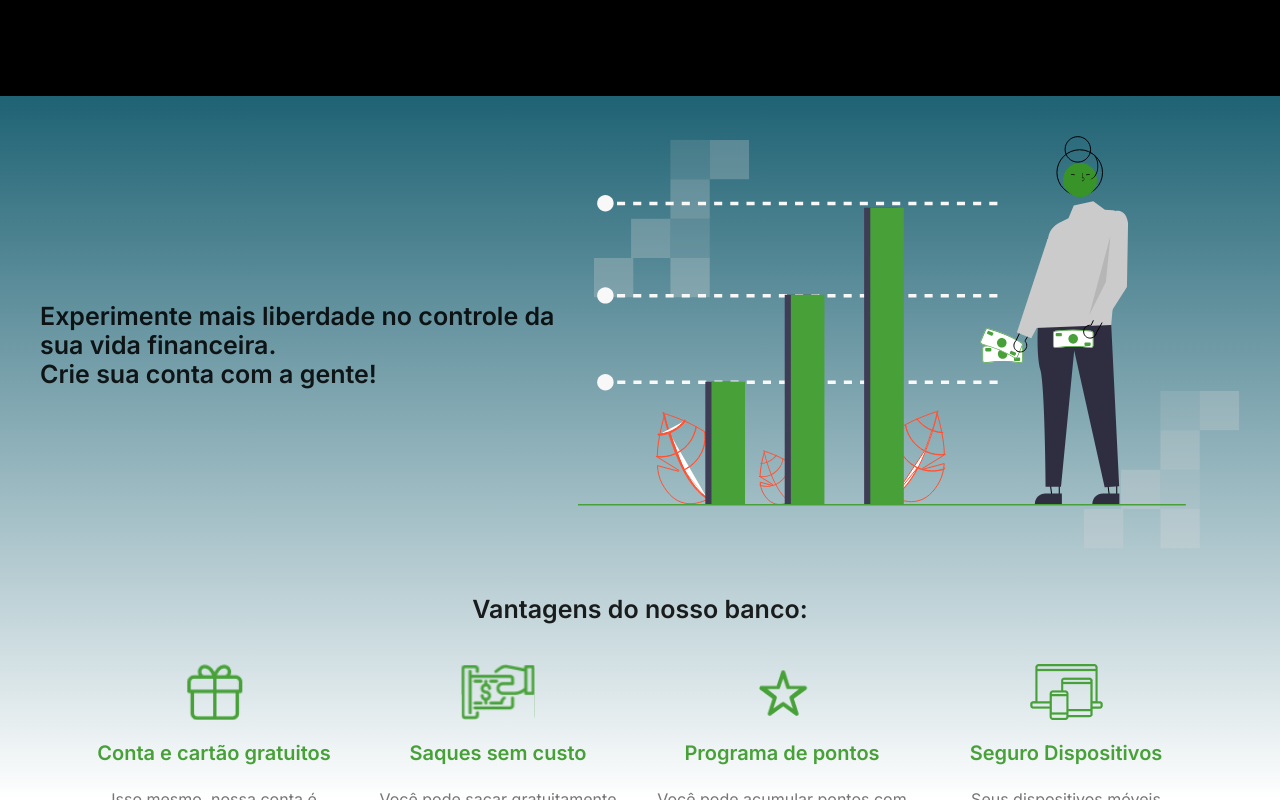
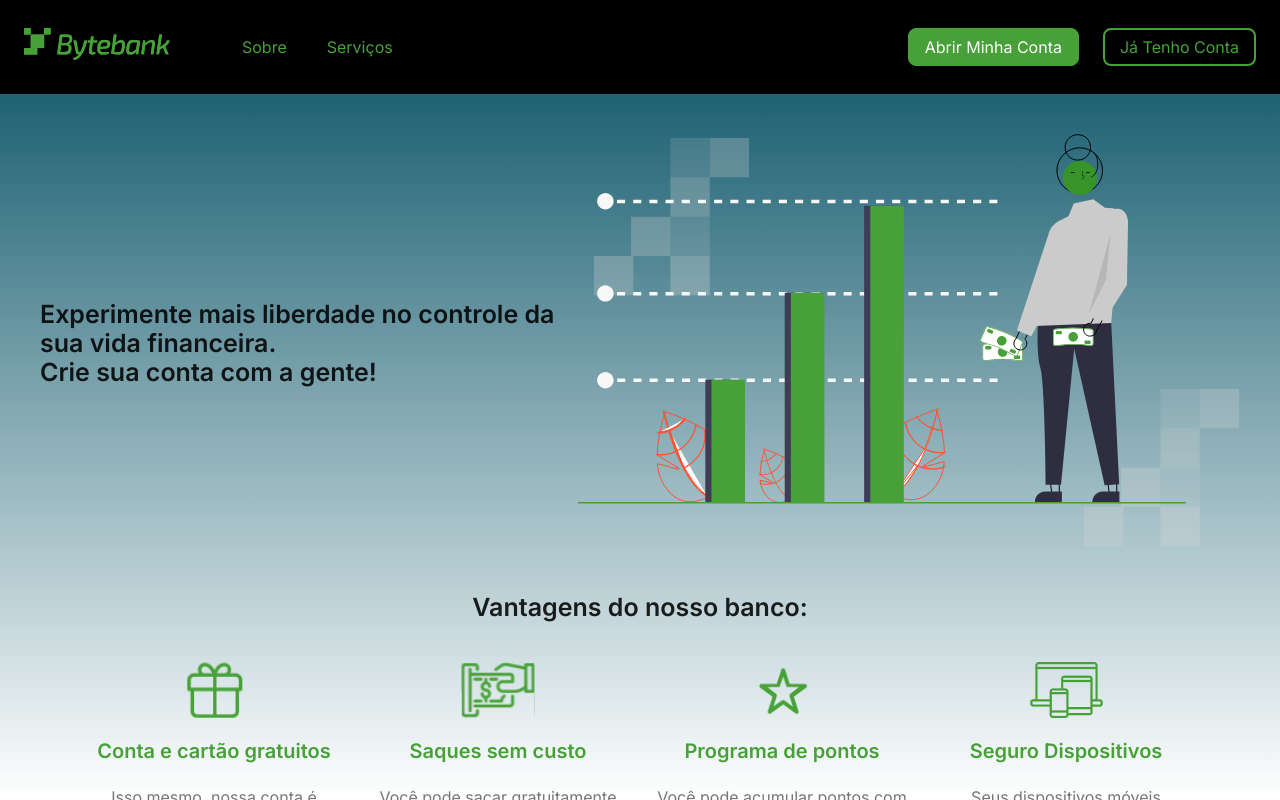
Before and after one commit to crisgon/desafio-projeto-financeiro, a Next.js app in the folder apps/landing_page/: page / in a window 1280 px wide. Built offline with nearby package versions, Linux system fonts and the light colour scheme.

Commit message:
feat: add landing page header

```diff
--- a/apps/landing_page/app/page.tsx
+++ b/apps/landing_page/app/page.tsx
@@ -3,6 +3,8 @@
 import { Box, Typography, useTheme } from "@mui/material";
 import { Footer } from "@repo/ui/footer";
 import { Illustration } from "@repo/ui/illustration";
+import { Header } from "@repo/ui/header";
+
 import styles from "./page.styles";
 
 export default function Home() {
@@ -10,7 +12,7 @@ export default function Home() {
 
   return (
     <>
-      <header className="header">Header</header>
+      <Header isLogged={false} />
       <main style={styles.main}>
         <Box sx={styles.banner}>
           <Typography variant="h1" fontWeight="600">
--- a/packages/ui/src/header/logged-content.tsx
+++ b/packages/ui/src/header/logged-content.tsx
@@ -7,8 +7,8 @@ interface LoggedContentProps {
 }
 
 export function LoggedContent({ userName, children }: LoggedContentProps) {
-  const isMobile = window.innerWidth < 650;
-  const showUserName = window.innerWidth >= 450;
+  const isMobile = window?.innerWidth < 650;
+  const showUserName = window?.innerWidth >= 450;
 
   return (
     <Stack
```
